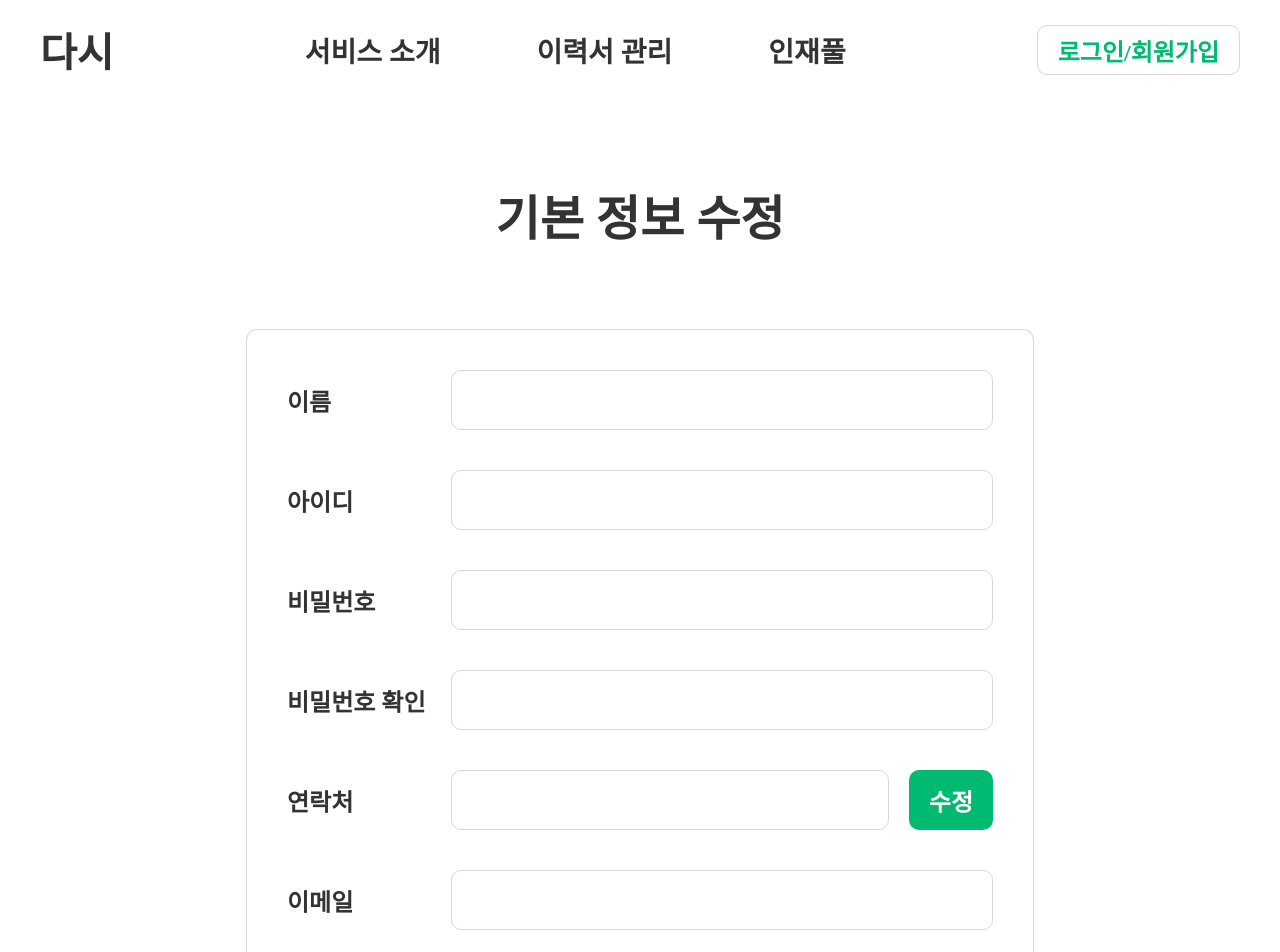
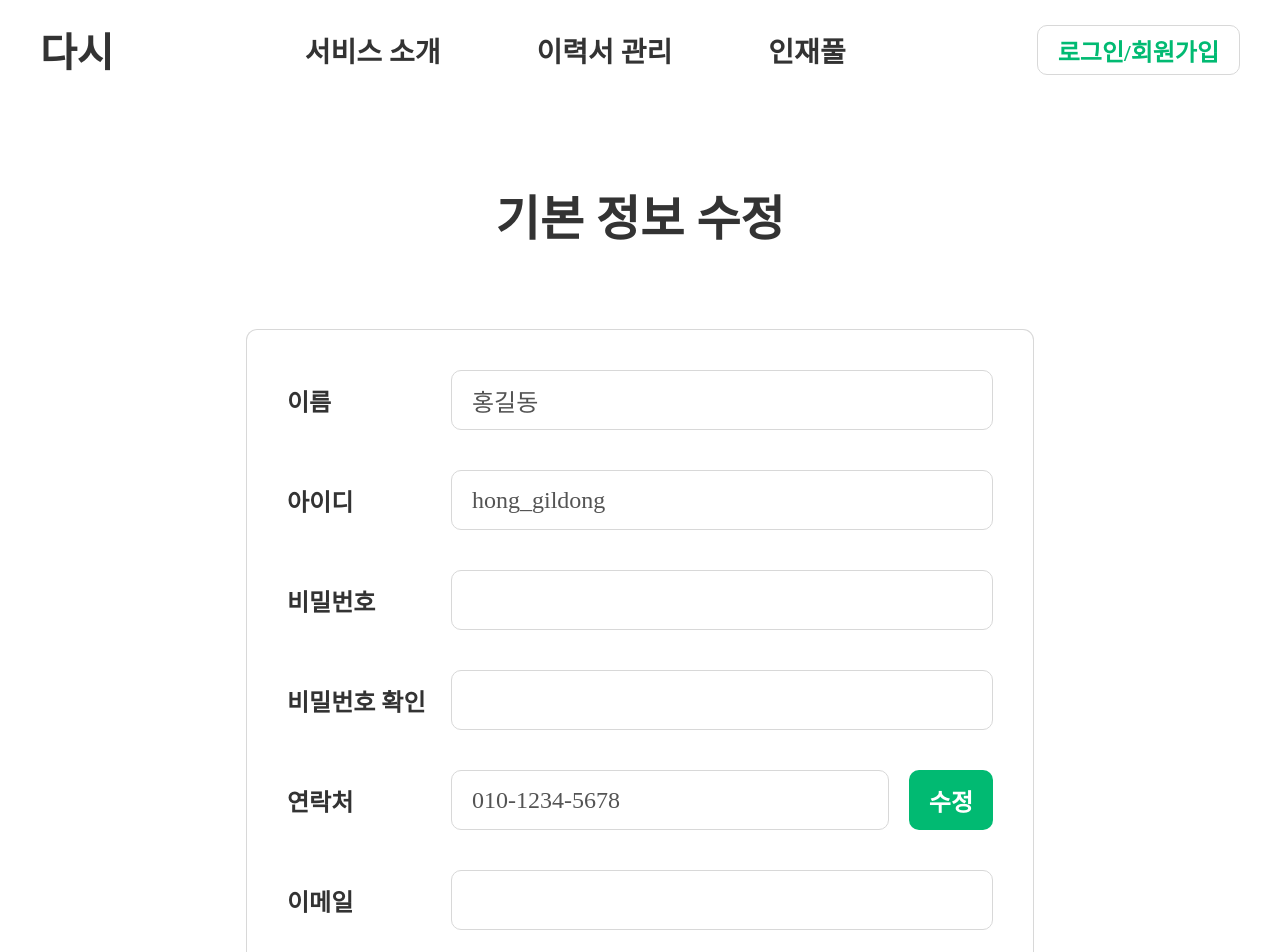
Before and after one commit to teyeong/Gamja-Frontend, a React (Create React App) app: page /my-page/edit in a window 1280 px wide. Shown: the top 952 px of the page. Built offline with nearby package versions, Linux system fonts and the light colour scheme; a web font is replaced by a local one.

Commit message:
add: useState, funcs, etc. to InfoEdit

```diff
--- a/src/components/infoeditpage/InfoEdit.tsx
+++ b/src/components/infoeditpage/InfoEdit.tsx
@@ -1,18 +1,63 @@
 import Btn from 'components/_common/Btn';
 import Input from 'components/_common/Input';
+import mockUser from '../../assets/mock/info.json';
+import { InfoFormData } from 'data-type';
 
-import { useState } from 'react';
+import { useEffect, useState } from 'react';
 
 const InfoEdit = () => {
+  const [data, setData] = useState<Partial<InfoFormData>>({});
   const [phoneEdit, setPhoneEdit] = useState(false);
+
+  useEffect(() => {
+    setData(mockUser);
+  }, []);
+
+  const [pw, setPw] = useState('');
+  const [pwCheck, setPwCheck] = useState('');
+  const [email, setEmail] = useState('');
+  const [isWrong, setIsWrong] = useState(false);
+  const [alertText, setAlertText] = useState('');
+
+  useEffect(() => {
+    if (pwCheck === pw || !pwCheck) {
+      setIsWrong(false);
+      setAlertText('');
+    } else {
+      setIsWrong(true);
+      setAlertText('비밀번호가 일치하지 않습니다.');
+    }
+  }, [pwCheck, pw]);
 
   return (
     <div className="indoedit-div">
       <div className="row-input-div inputs-div">
-        <Input label="이름" styleClass="row" />
-        <Input label="아이디" styleClass="row" />
-        <Input label="비밀번호" styleClass="row" />
-        <Input label="비밀번호 확인" styleClass="row" />
+        <Input
+          label="이름"
+          styleClass="row"
+          content={data.name}
+          disabled={true}
+        />
+        <Input
+          label="아이디"
+          styleClass="row"
+          content={data.id}
+          disabled={true}
+        />
+        <Input
+          label="비밀번호"
+          styleClass="row"
+          onChange={(e) => setPw(e.target.value)}
+          type="password"
+        />
+        <Input
+          label="비밀번호 확인"
+          styleClass="row"
+          onChange={(e) => setPwCheck(e.target.value)}
+          isWrong={isWrong}
+          alertText={alertText}
+          type="password"
+        />
         {phoneEdit ? (
           <div>
             <div className="phone-input-div">
@@ -42,7 +87,12 @@ const InfoEdit = () => {
           </div>
         ) : (
           <div className="row-input-div">
-            <Input label="연락처" styleClass="row" />
+            <Input
+              label="연락처"
+              styleClass="row"
+              content={data.phone}
+              disabled={true}
+            />
             <Btn
               label="수정"
               onClick={() => setPhoneEdit(true)}
@@ -50,7 +100,11 @@ const InfoEdit = () => {
             />
           </div>
         )}
-        <Input label="이메일" styleClass="row" />
+        <Input
+          label="이메일"
+          styleClass="row"
+          onChange={(e) => setEmail(e.target.value)}
+        />
       </div>
       <div className="btns-div">
         <Btn
```
